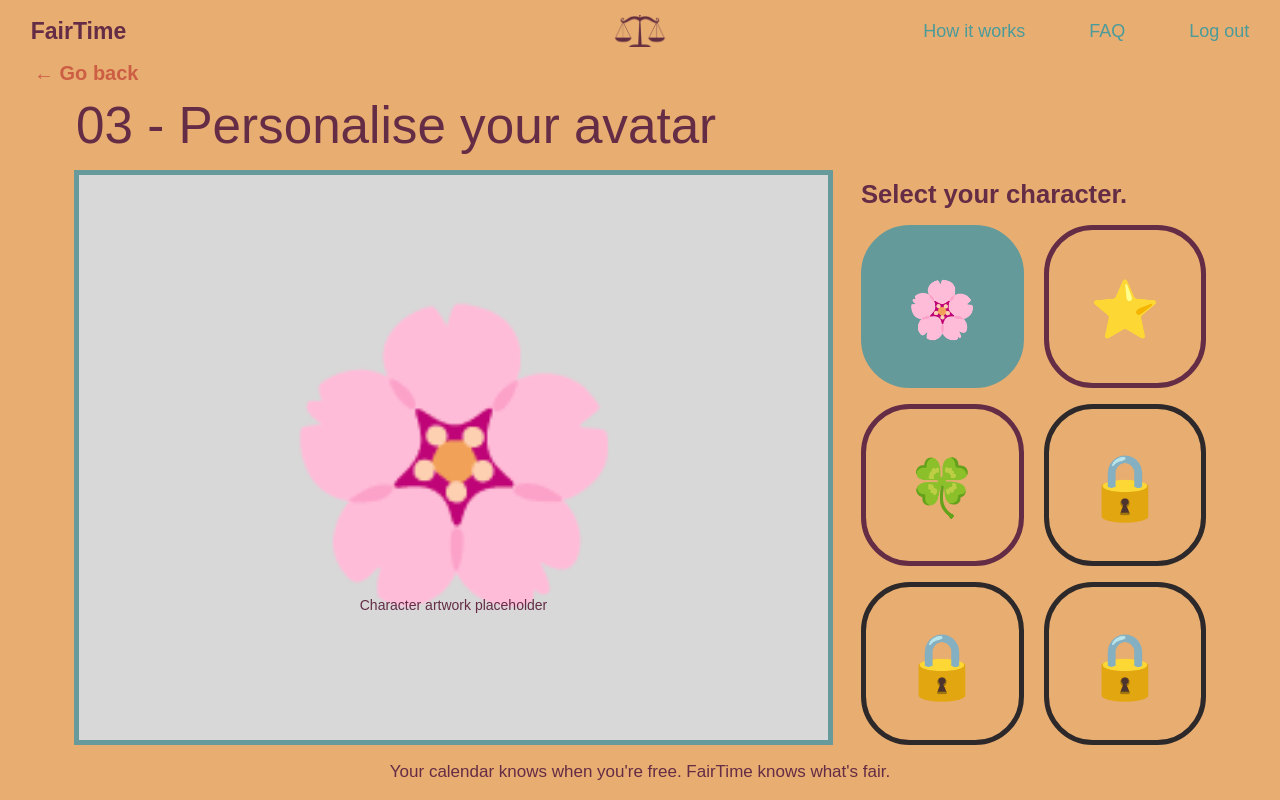
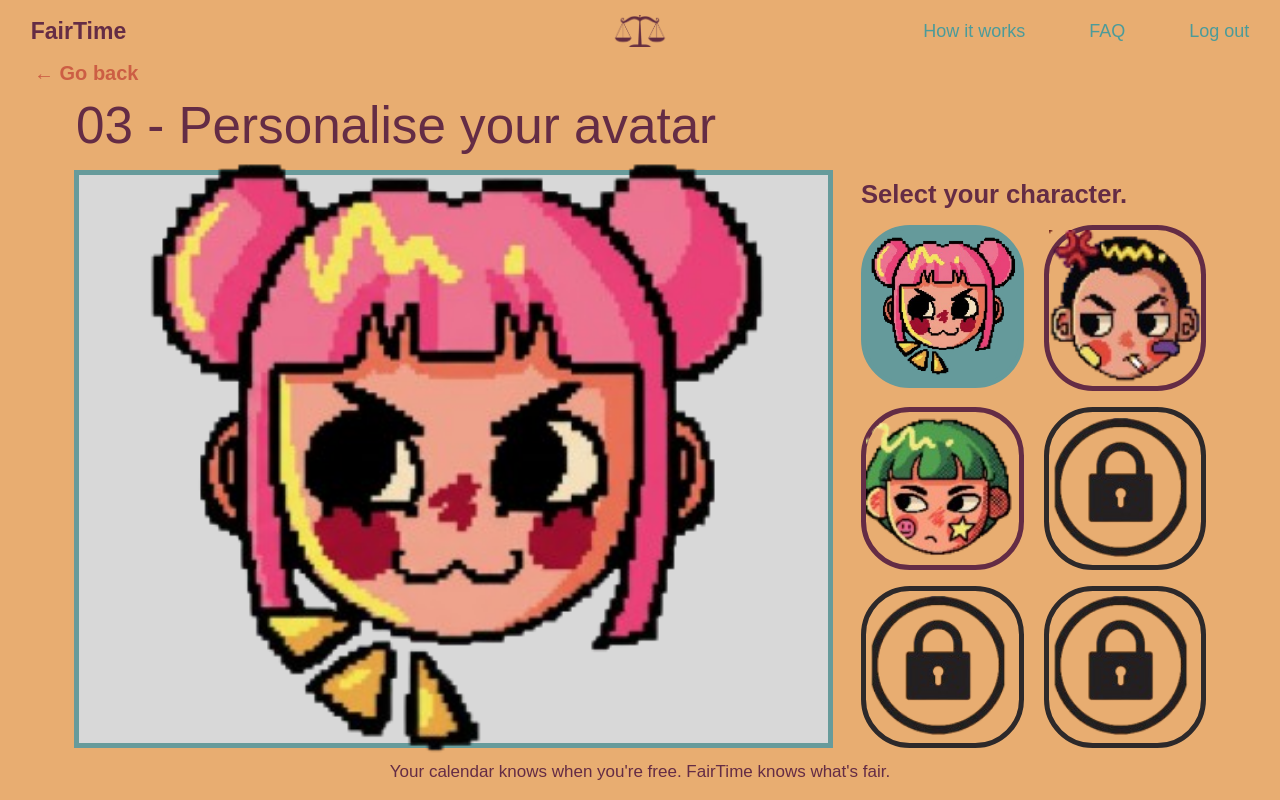
Before and after one commit to yusiaeng/fairtime, a Next.js app: page /dashboard/character in a window 1280 px wide. Built offline with nearby package versions, Linux system fonts and the light colour scheme; a web font is replaced by a local one.

Commit message:
Replace avatar emoji with uploaded Figma character and lock images

```diff
--- a/src/app/dashboard/character/page.tsx
+++ b/src/app/dashboard/character/page.tsx
@@ -4,9 +4,9 @@ import Image from "next/image";
 import Link from "next/link";
 
 const characters = [
-  { id: "pink", label: "Pink character", icon: "🌸" },
-  { id: "orange", label: "Orange character", icon: "⭐" },
-  { id: "green", label: "Green character", icon: "🍀" },
+  { id: "pink", label: "Pink character", image: "/pink.girl.png" },
+  { id: "orange", label: "Angry boy character", image: "/angry.boy.png" },
+  { id: "green", label: "Green boy character", image: "/green.boy.png" },
 ] as const;
 
 export default function CharacterPage() {
@@ -33,19 +33,18 @@ export default function CharacterPage() {
         <h1>03 - Personalise your avatar</h1>
         <div className="character-layout">
           <div className="character-preview" aria-label={current.label + " temporary illustration"}>
-            <span role="img" aria-label={current.label}>{current.icon}</span>
-            <small>Character artwork placeholder</small>
+            <Image src={current.image} alt={current.label} width={650} height={650} unoptimized className="character-preview-image" />
           </div>
           <section className="character-picker" aria-label="Character selection">
             <h2>Select your character.</h2>
             <div className="character-options">
               {characters.map((character) => (
                 <button key={character.id} type="button" className={"character-option" + (selected === character.id ? " selected" : "")} onClick={() => choose(character.id)} aria-label={"Select " + character.label} aria-pressed={selected === character.id}>
-                  <span role="img" aria-label={character.label}>{character.icon}</span>
+                  <Image src={character.image} alt={character.label} width={160} height={160} unoptimized className="character-option-image" />
                 </button>
               ))}
               {[1, 2, 3].map((number) => (
-                <div key={number} className="character-option locked" aria-label="Locked character" title="Coming soon"><span aria-hidden="true">🔒</span></div>
+                <div key={number} className="character-option locked" aria-label="Locked character" title="Coming soon"><Image src="/lock.png" alt="" width={160} height={160} unoptimized className="character-option-image" /></div>
               ))}
             </div>
           </section>
```
